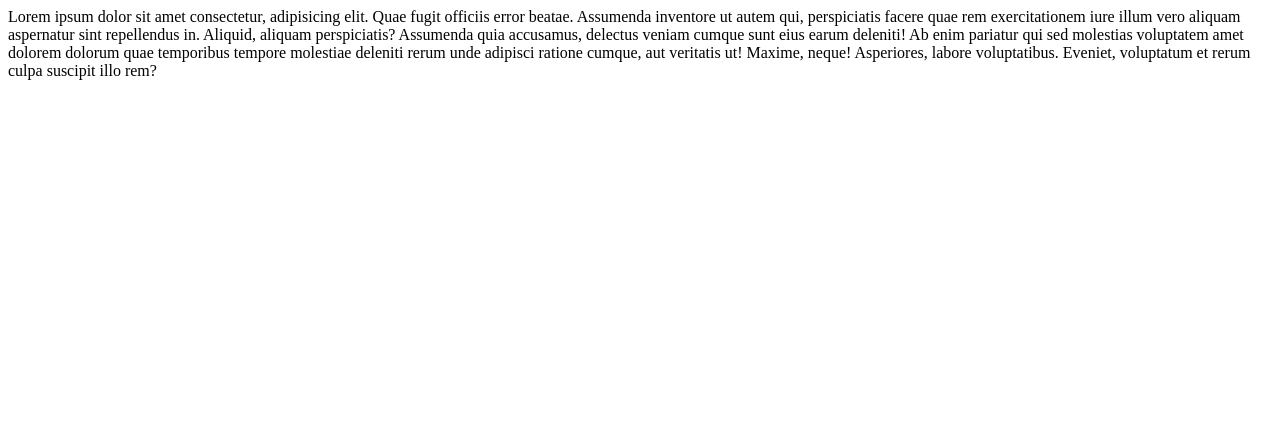
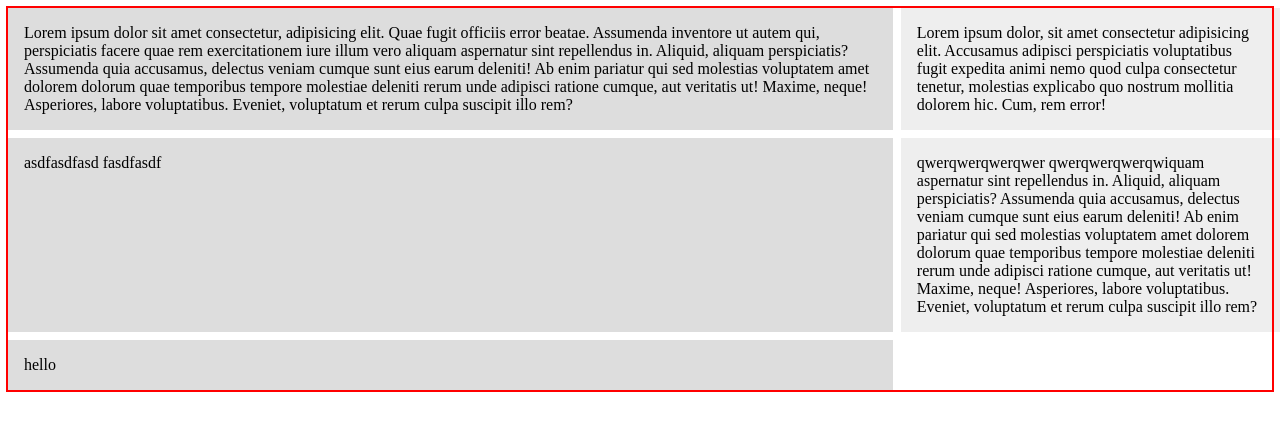
Before and after one commit to Santeenee/learning-CSS-grid, a plain HTML site: page index.html in a window 1280 px wide. Drawn offline with Linux system fonts and the light colour scheme.

Commit message:
I already know this stuff

```diff
--- a/index.html
+++ b/index.html
@@ -6,10 +6,28 @@
   <meta http-equiv="X-UA-Compatible" content="IE=edge">
   <meta name="viewport" content="width=device-width, initial-scale=1.0">
   <title>CSS Grid Layout</title>
+  <style>
+    .grid {
+      outline: 2px solid red;
+      display: grid;
+      grid-template-columns: 70% 30%;
+      gap: .5em;
+    }
+
+    .grid>div {
+      background: #eee;
+      padding: 1em;
+    }
+
+    .grid>div:nth-child(odd) {
+      background: #ddd;
+    }
+  </style>
 </head>
 
 <body>
   <div class="grid">
+    <div>
       Lorem ipsum dolor sit amet consectetur, adipisicing elit. Quae fugit officiis error beatae. Assumenda inventore ut
       autem qui, perspiciatis facere quae rem exercitationem iure illum vero aliquam aspernatur sint repellendus in.
       Aliquid, aliquam perspiciatis? Assumenda quia accusamus, delectus veniam cumque sunt eius earum deleniti! Ab enim
@@ -17,6 +35,23 @@
       adipisci ratione cumque, aut veritatis ut! Maxime, neque! Asperiores, labore voluptatibus. Eveniet, voluptatum et
       rerum culpa suscipit illo rem?
     </div>
+    <div>
+      Lorem ipsum dolor, sit amet consectetur adipisicing elit. Accusamus adipisci perspiciatis voluptatibus fugit
+      expedita animi nemo quod culpa consectetur tenetur, molestias explicabo quo nostrum mollitia dolorem hic. Cum, rem
+      error!
+    </div>
+    <div>asdfasdfasd
+      fasdfasdf
+    </div>
+    <div>qwerqwerqwerqwer
+      qwerqwerqwerqwiquam aspernatur sint repellendus in.
+      Aliquid, aliquam perspiciatis? Assumenda quia accusamus, delectus veniam cumque sunt eius earum deleniti! Ab enim
+      pariatur qui sed molestias voluptatem amet dolorem dolorum quae temporibus tempore molestiae deleniti rerum unde
+      adipisci ratione cumque, aut veritatis ut! Maxime, neque! Asperiores, labore voluptatibus. Eveniet, voluptatum et
+      rerum culpa suscipit illo rem?
+    </div>
+    <div>hello</div>
+  </div>
 </body>
 
 </html>
```
Also changed, not shown: index2.html (added, +50 -0 lines). Lines whose indentation alone changed are shown as unchanged.
